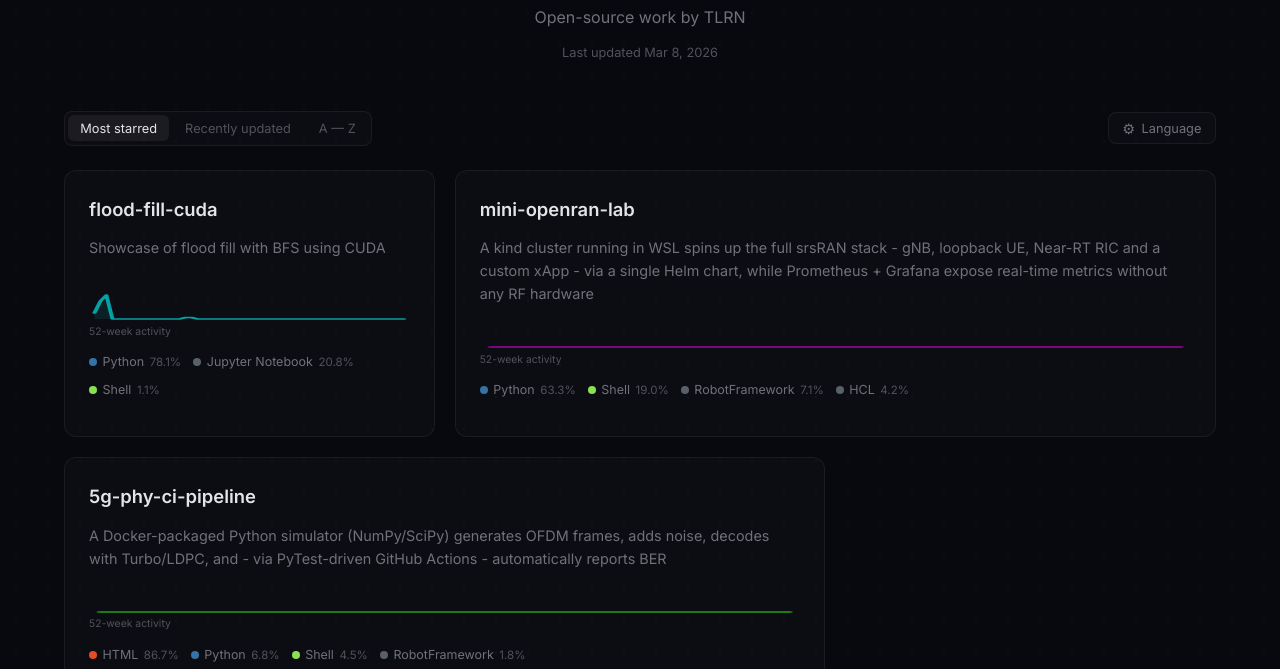
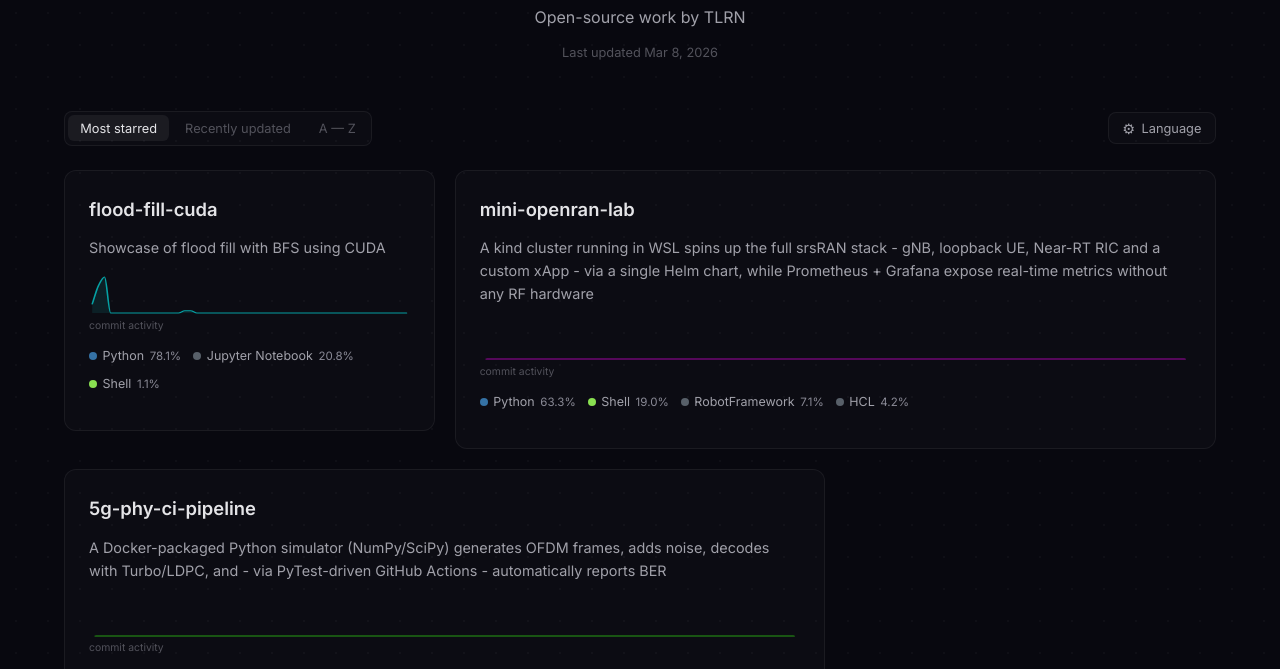
Before and after one commit to lejrn/lejrn.github.io, a website built with Vite: page index.html in a window 1280 px wide. Shown: the part 131-800 px from the top of the page. Built offline with nearby package versions, Linux system fonts and the light colour scheme.

Commit message:
fix: card expand isolation, smooth sparkline with full lifetime data, brighter lang text
- align-self:start on cards so expanding one doesn't stretch neighbors
- Sparkline: monotone cubic spline, thinner stroke, taller chart
- Fetch full contributor history instead of 52-week participation
- Brighter language name/percentage text for dark background
- Label changed to 'commit activity'

```diff
--- a/src/main.js
+++ b/src/main.js
@@ -41,21 +41,60 @@ const DESC_THRESHOLD = 120;
 
 function renderSparkline(weeks, neonColor) {
   if (!weeks || weeks.length === 0) return '';
-  const w = 120, h = 28, pad = 2;
+  const w = 200, h = 40, pad = 2;
   const max = Math.max(...weeks, 1);
-  const points = weeks.map((v, i) => {
-    const x = pad + (i / (weeks.length - 1)) * (w - pad * 2);
-    const y = h - pad - (v / max) * (h - pad * 2);
-    return `${x.toFixed(1)},${y.toFixed(1)}`;
-  });
-  // Fill area under curve
-  const areaPoints = [`${pad},${h - pad}`, ...points, `${w - pad},${h - pad}`].join(' ');
+  const pts = weeks.map((v, i) => ({
+    x: pad + (i / (weeks.length - 1)) * (w - pad * 2),
+    y: h - pad - (v / max) * (h - pad * 2)
+  }));
+
+  // Build smooth cubic bezier path (monotone spline)
+  const d = smoothPath(pts);
+
+  // Area fill: path → bottom-right → bottom-left → close
+  const last = pts[pts.length - 1];
+  const first = pts[0];
+  const areaD = `${d} L ${last.x.toFixed(1)},${(h - pad).toFixed(1)} L ${first.x.toFixed(1)},${(h - pad).toFixed(1)} Z`;
+
   return `
     <svg class="sparkline" viewBox="0 0 ${w} ${h}" preserveAspectRatio="none">
-      <polygon points="${areaPoints}" fill="${neonColor}" opacity="0.08"/>
-      <polyline points="${points.join(' ')}" fill="none" stroke="${neonColor}" stroke-width="1.5" stroke-linecap="round" stroke-linejoin="round" opacity="0.6"/>
+      <path d="${areaD}" fill="${neonColor}" opacity="0.08"/>
+      <path d="${d}" fill="none" stroke="${neonColor}" stroke-width="1" stroke-linecap="round" stroke-linejoin="round" opacity="0.6"/>
     </svg>
   `;
+}
+
+// Monotone cubic Hermite spline for smooth, overshoot-free curves
+function smoothPath(pts) {
+  if (pts.length < 2) return `M ${pts[0].x.toFixed(1)},${pts[0].y.toFixed(1)}`;
+
+  // Compute tangent slopes (monotone method)
+  const n = pts.length;
+  const dx = [], dy = [], m = [];
+  for (let i = 0; i < n - 1; i++) {
+    dx.push(pts[i + 1].x - pts[i].x);
+    dy.push(pts[i + 1].y - pts[i].y);
+    m.push(dy[i] / dx[i]);
+  }
+
+  const tangents = [m[0]];
+  for (let i = 1; i < n - 1; i++) {
+    if (m[i - 1] * m[i] <= 0) tangents.push(0);
+    else tangents.push(2 / (1 / m[i - 1] + 1 / m[i]));
+  }
+  tangents.push(m[n - 2]);
+
+  // Build cubic segments
+  let d = `M ${pts[0].x.toFixed(1)},${pts[0].y.toFixed(1)}`;
+  for (let i = 0; i < n - 1; i++) {
+    const seg = dx[i] / 3;
+    const cp1x = pts[i].x + seg;
+    const cp1y = pts[i].y + tangents[i] * seg;
+    const cp2x = pts[i + 1].x - seg;
+    const cp2y = pts[i + 1].y - tangents[i + 1] * seg;
+    d += ` C ${cp1x.toFixed(1)},${cp1y.toFixed(1)} ${cp2x.toFixed(1)},${cp2y.toFixed(1)} ${pts[i + 1].x.toFixed(1)},${pts[i + 1].y.toFixed(1)}`;
+  }
+  return d;
 }
 
 // ── Main Application ──────────────────────────────────────────────
@@ -312,7 +351,7 @@ class GitHubShowcase {
           ${weeks.length > 0 ? `
             <div class="card__sparkline">
               ${renderSparkline(weeks, neonColor)}
-              <span class="sparkline__label">52-week activity</span>
+              <span class="sparkline__label">commit activity</span>
             </div>
           ` : ''}
 
@@ -339,7 +378,6 @@ class GitHubShowcase {
               ${topics.map(t => `<span class="topic">${t}</span>`).join('')}
             </div>
           ` : ''}
-        </div>
 
           ${hasReadme ? `
             <div class="card__readme">
@@ -347,6 +385,7 @@ class GitHubShowcase {
               <p class="readme__text">${repo.readmeExcerpt}</p>
             </div>
           ` : ''}
+        </div>
       </article>
     `;
   }
--- a/src/style.css
+++ b/src/style.css
@@ -6,7 +6,7 @@
   --surface: rgba(255, 255, 255, 0.02);
   --border: rgba(255, 255, 255, 0.06);
   --text: #e4e4e7;
-  --text-dim: #71717a;
+  --text-dim: #a1a1aa;
   --text-muted: #52525b;
   --radius: 12px;
 
@@ -280,6 +280,7 @@ body::before {
   border-radius: var(--radius);
   padding: 1.5rem;
   position: relative;
+  align-self: start;
   opacity: 0;
   transform: translateY(16px);
   transition: opacity 0.5s ease, transform 0.5s ease, border-color 0.1s ease, box-shadow 0.1s ease;
@@ -316,7 +317,6 @@ body::before {
 .card__inner {
   display: flex;
   flex-direction: column;
-  height: 100%;
 }
 
 .card__header {
@@ -392,7 +392,7 @@ body::before {
 
 .sparkline {
   width: 100%;
-  height: 28px;
+  height: 40px;
   display: block;
 }
 
@@ -417,7 +417,7 @@ body::before {
   align-items: center;
   gap: 0.35rem;
   font-size: 0.78rem;
-  color: var(--text-dim);
+  color: #a1a1aa;
 }
 
 .lang__dot {
@@ -428,7 +428,7 @@ body::before {
 }
 
 .lang__pct {
-  color: var(--text-muted);
+  color: #8a8a96;
   font-size: 0.72rem;
 }
 
```
Also changed, not shown: scripts/fetch-repos.js (+11 -6 lines). Lines whose indentation alone changed are shown as unchanged.
